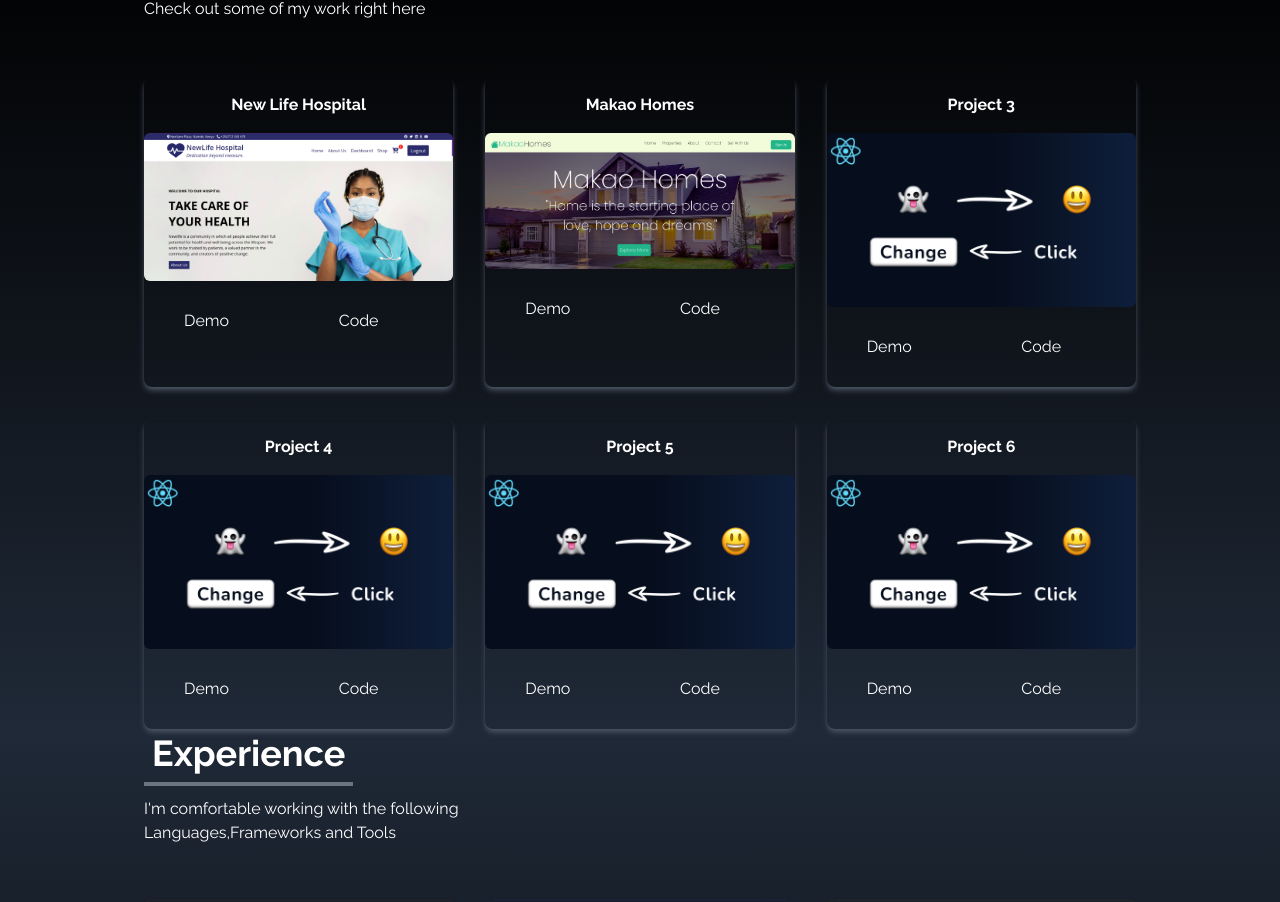
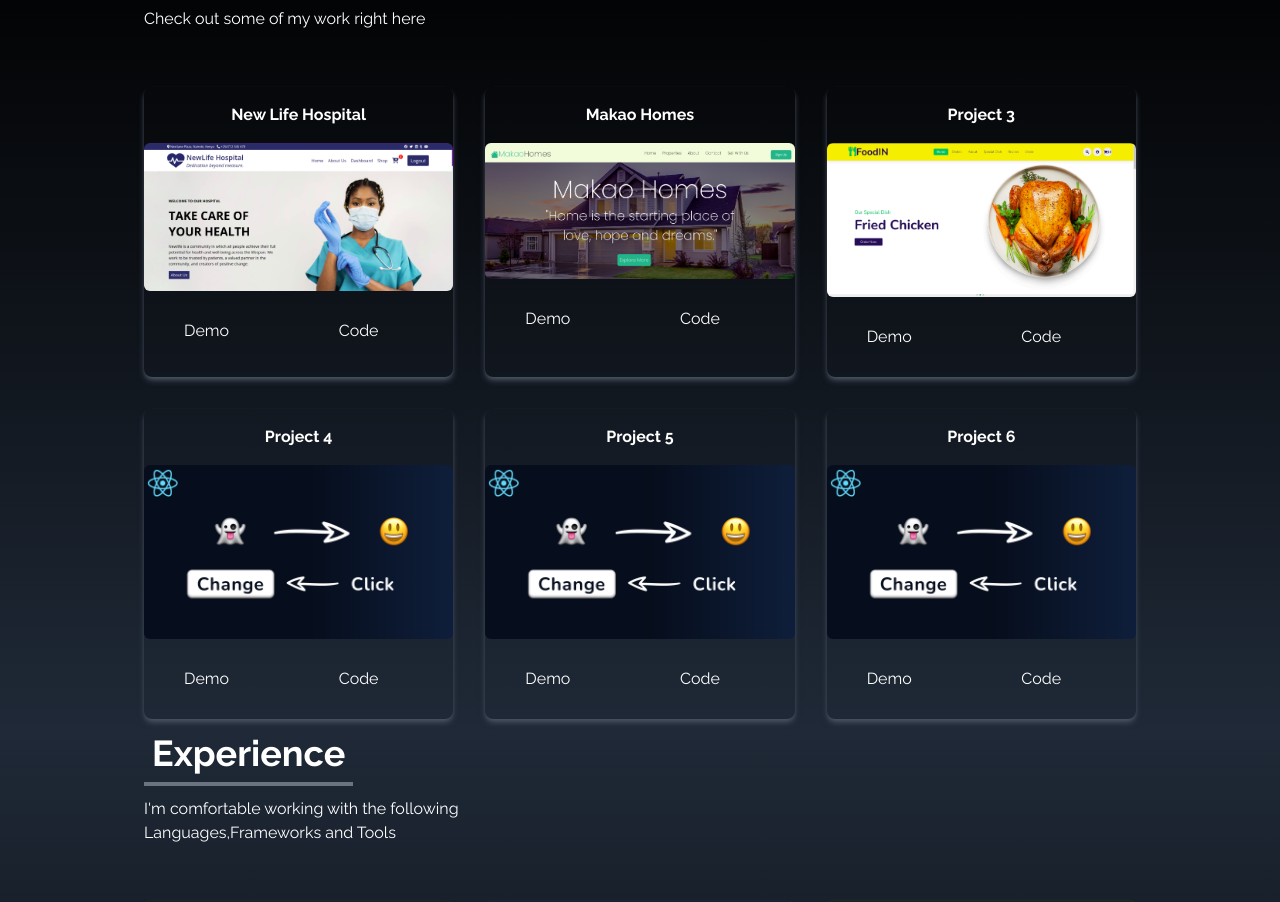
Before and after one commit to luyosamson/Portfolio-website, a React (Create React App) app: page / in a window 1280 px wide. Shown: the part 1669-2571 px from the top of the page. Built offline with nearby package versions, Linux system fonts and the light colour scheme.

Commit message:
Updated files and added images

```diff
--- a/src/components/Portfolio.jsx
+++ b/src/components/Portfolio.jsx
@@ -1,7 +1,7 @@
 import React from 'react'
 import Example from '../assets/portfolio/NewLife.png'
 import Example1 from '../assets/portfolio/MakaoHomes.png'
-import Example2 from '../assets/portfolio/usestate1.jpg'
+// import Example2 from '../assets/portfolio/usestate1.jpg'
 import Example3 from '../assets/portfolio/usestate2.jpg'
 import Example4 from '../assets/portfolio/usestate3.jpg'
 import Example5 from '../assets/portfolio/usestate4.jpg'
@@ -27,9 +27,9 @@ function Portfolio() {
     },
     {
       id:3,
-      src:Example2,
+      src:Example6,
       name:"Project 3",
-      demo:"luyosamson.github.io/phase-1-project/",
+      demo:"https://luyosamson.github.io/phase-1-project/",
       code:"https://github.com/luyosamson/phase-1-project"
     },
     {
```
Also changed, not shown: src/assets/portfolio/Phase1ProjectScreen.png (added).
